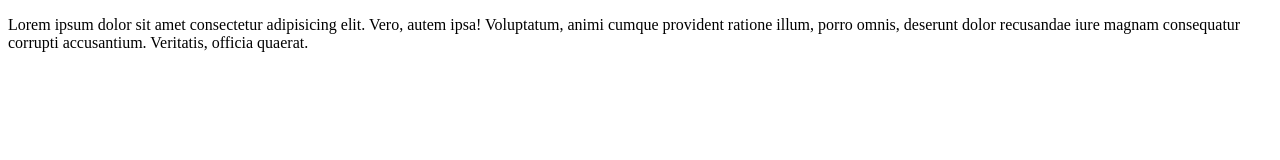
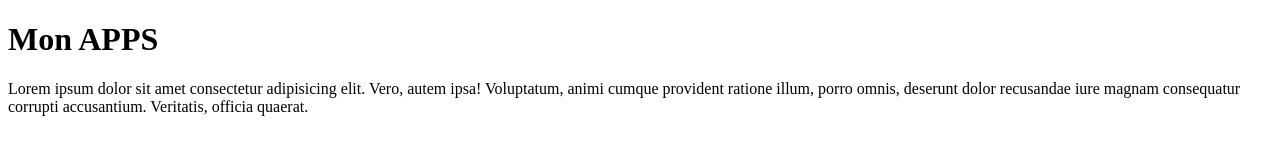
Before and after one commit to dannymonzambe/My-newApp, a plain HTML site: page index.html in a window 1280 px wide. Drawn offline with Linux system fonts and the light colour scheme.

Commit message:
Le titre de l'application

```diff
--- a/index.html
+++ b/index.html
@@ -7,6 +7,7 @@
     <title>APP</title>
 </head>
 <body>
+    <h1>Mon APPS</h1>
     <p>Lorem ipsum dolor sit amet consectetur adipisicing elit. Vero, autem ipsa! Voluptatum, animi cumque provident ratione illum, porro omnis, deserunt dolor recusandae iure magnam consequatur corrupti accusantium. Veritatis, officia quaerat.</p>
 </body>
 </html>
```
